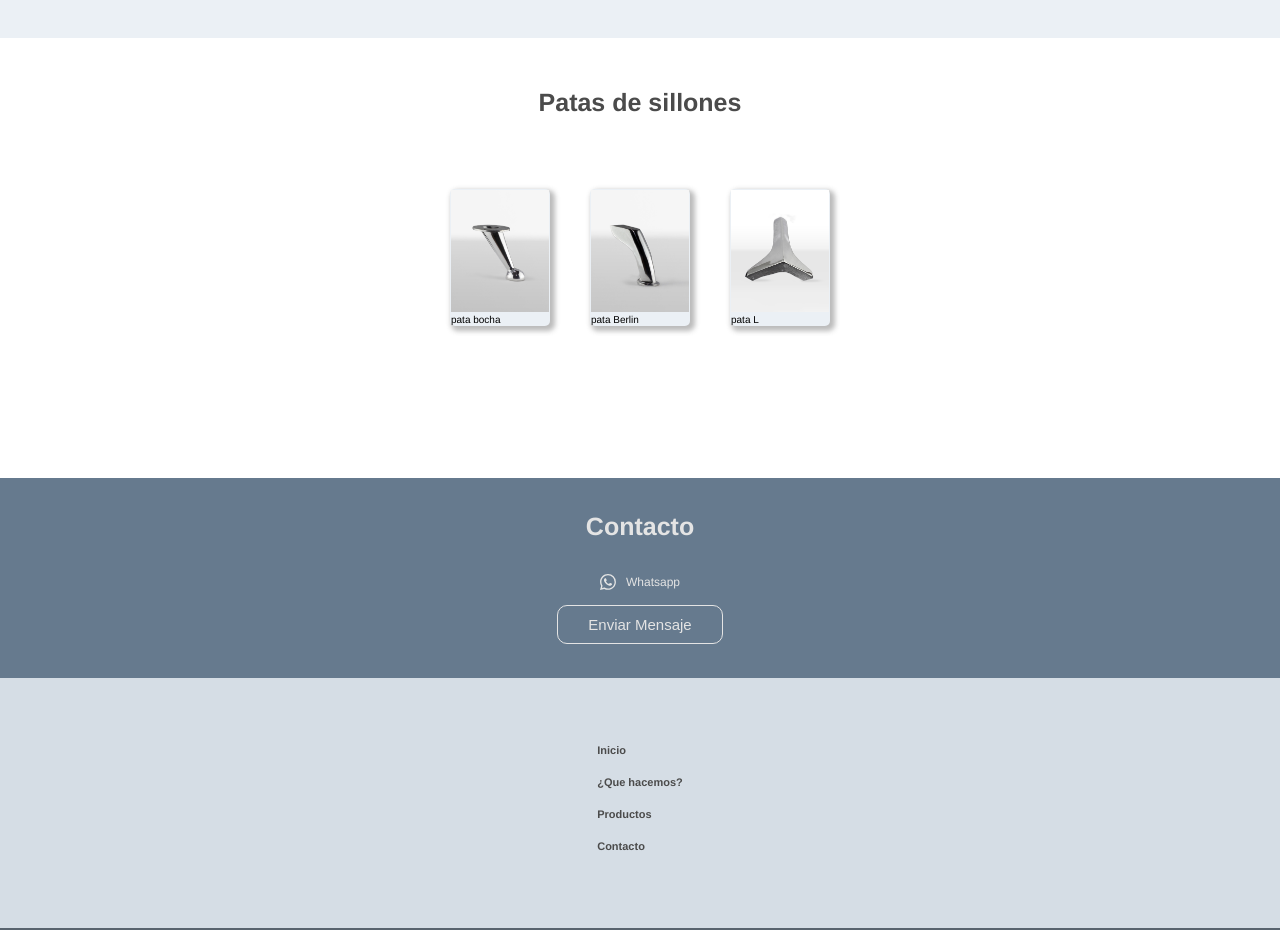
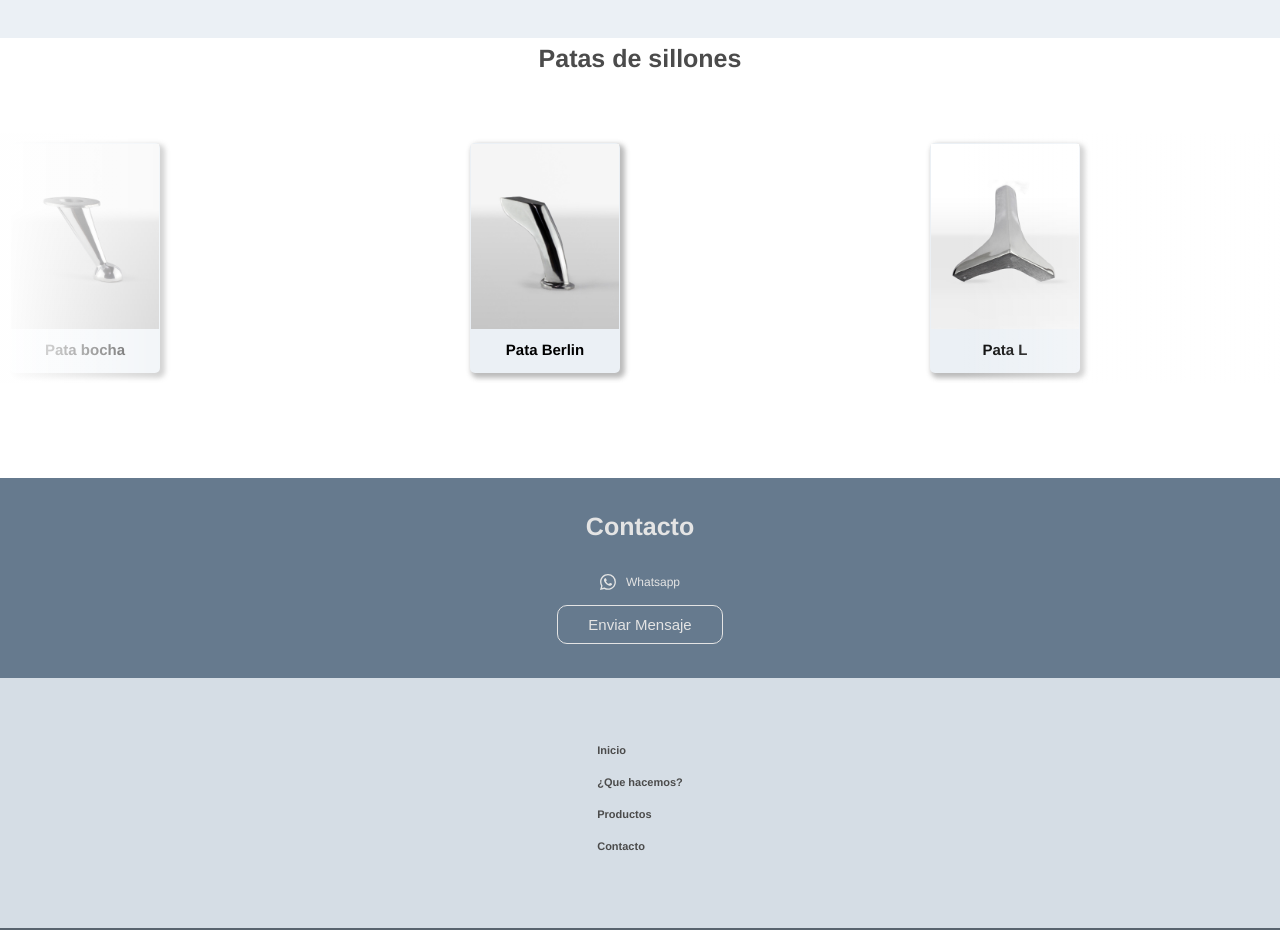
Before and after one commit to ivancard/fundiciongarcia, a React (Vite) app: page / in a window 1280 px wide. Shown: the part 1520-2450 px from the top of the page. Built offline with nearby package versions, Linux system fonts and the light colour scheme.

Commit message:
fixed swipper styles

```diff
--- a/src/Components/Feet/feet.scss
+++ b/src/Components/Feet/feet.scss
@@ -14,9 +14,10 @@
         padding-bottom: 10px;
     }
     .card-patas-container {
+        position: relative;
         margin-top: 50px;
         margin-bottom: 100px;
-        width: 400px;
+        width: 100%;
         // overflow: scroll;
         // background-color: blueviolet;
         scroll-behavior: smooth;
@@ -28,9 +29,37 @@
         .card-pata {
             background-color: #ebf0f5;
             padding: 1px;
+            width: 150px;
+            height: 230px;
             border-radius: 5px;
             box-shadow: 3px 3px 5px 2px #4b4b4b60;
             margin: 10px;
+            z-index: 30;
+            .img-pata {
+                width: 100%;
+            }
+            .pata-text {
+                display: block;
+                margin-top: 10px;
+                text-align: center;
+                font-size: 1.5rem;
+                // background-color: cadetblue;
+                font-weight: bold;
+            }
+        }
+        .over-patas {
+            position: absolute;
+            width: 100%;
+            height: 100%;
+            pointer-events: none;
+            background: linear-gradient(
+                90deg,
+                white,
+                transparent 20%,
+                transparent 75%,
+                white
+            );
+            z-index: 31;
         }
     }
 }
--- a/src/Components/Feet/index.jsx
+++ b/src/Components/Feet/index.jsx
@@ -8,52 +8,16 @@ import patas from '../../data/dataPatas';
 import { useState, useRef } from 'react';
 
 export const Feet = () => {
-    // const [pataArr, setpataArr] = useState(patas);
-    // const pataHtml = useRef(null);
-
-    // const handleRight = (e) => {
-    //     e.preventDefault();
-    //     pataHtml.current.scrollLeft += pataHtml.current.offsetWidth / 5;
-    //     // const patas = pataHtml.current.childNodes;
-    //     // patas.forEach((element) => {
-    //     //     if (!element.classList.contains('pata-right')) {
-    //     //         element.classList.add('pata-right');
-    //     //     } else {
-    //     //         element.classList.remove('pata-right');
-    //     //     }
-    //     // });
-    //     const auxPataArr = [...pataArr];
-    //     auxPataArr.push(auxPataArr.shift());
-    //     setpataArr(auxPataArr);
-    // };
-
-    // const handleLeft = (e) => {
-    //     pataHtml.current.scrollLeft -= 50;
-    //     // const auxPataArr = [...pataArr];
-    //     // auxPataArr.unshift(auxPataArr.pop());
-    //     // setpataArr(auxPataArr);
-    // };
-
     return (
         <div className='feet-container'>
             <h3>Patas de sillones</h3>
             <div className='card-patas-container'>
+                <div className='over-patas'></div>
                 <Swiper
                     modules={[Scrollbar]}
-                    spaceBetween={20}
+                    spaceBetween={100}
                     slidesPerView={3}
-                    loop={true}
-                    // onSlideChange={() => console.log('slide change')}
-                    // onSwiper={(swiper) => console.log(swiper)}
-                >
-                    {/* <SwiperSlide>Slide 1</SwiperSlide>
-                    <SwiperSlide>Slide 2</SwiperSlide>
-                    <SwiperSlide>Slide 3</SwiperSlide>
-                    <SwiperSlide>Slide 4</SwiperSlide>
-                    <SwiperSlide>Slide 5</SwiperSlide>
-                    <SwiperSlide>Slide 6</SwiperSlide>
-                    <SwiperSlide>Slide 7</SwiperSlide>
-                    <SwiperSlide>Slide 8</SwiperSlide> */}
+                    loop={true}>
                     {patas.map(({ id, title, img }) => (
                         <SwiperSlide key={id}>
                             <div className='card-pata'>
@@ -62,16 +26,11 @@ export const Feet = () => {
                                     src={img}
                                     alt={title}
                                 />
-                                <span className='pata'>{title}</span>
+                                <span className='pata-text'>{title}</span>
                             </div>
                         </SwiperSlide>
                     ))}
                 </Swiper>
-
-                {/* <div className='card-pata'>
-                    <img src={pata1} alt='pata1' />
-                    <h5>psata1</h5>
-                </div> */}
             </div>
         </div>
     );
--- a/src/data/dataPatas.js
+++ b/src/data/dataPatas.js
@@ -7,11 +7,11 @@ import imgPata6 from '../assets/img/patas/pata-6.jpg';
 import imgPata7 from '../assets/img/patas/pata-7.jpg';
 
 export default [
-    { id: 1, title: 'pata bocha', img: imgPata1 },
-    { id: 2, title: 'pata Berlin', img: imgPata2 },
-    { id: 3, title: 'pata L', img: imgPata3 },
-    { id: 4, title: 'pata Stylo', img: imgPata4 },
-    { id: 5, title: 'pata taco corto', img: imgPata5 },
-    { id: 6, title: 'pata vicera larga', img: imgPata6 },
-    { id: 7, title: 'pata tipo Y ', img: imgPata7 },
+    { id: 1, title: 'Pata bocha', img: imgPata1 },
+    { id: 2, title: 'Pata Berlin', img: imgPata2 },
+    { id: 3, title: 'Pata L', img: imgPata3 },
+    { id: 4, title: 'Pata Stylo', img: imgPata4 },
+    { id: 5, title: 'Pata taco corto', img: imgPata5 },
+    { id: 6, title: 'Pata vicera larga', img: imgPata6 },
+    { id: 7, title: 'Pata tipo Y ', img: imgPata7 },
 ];
```
